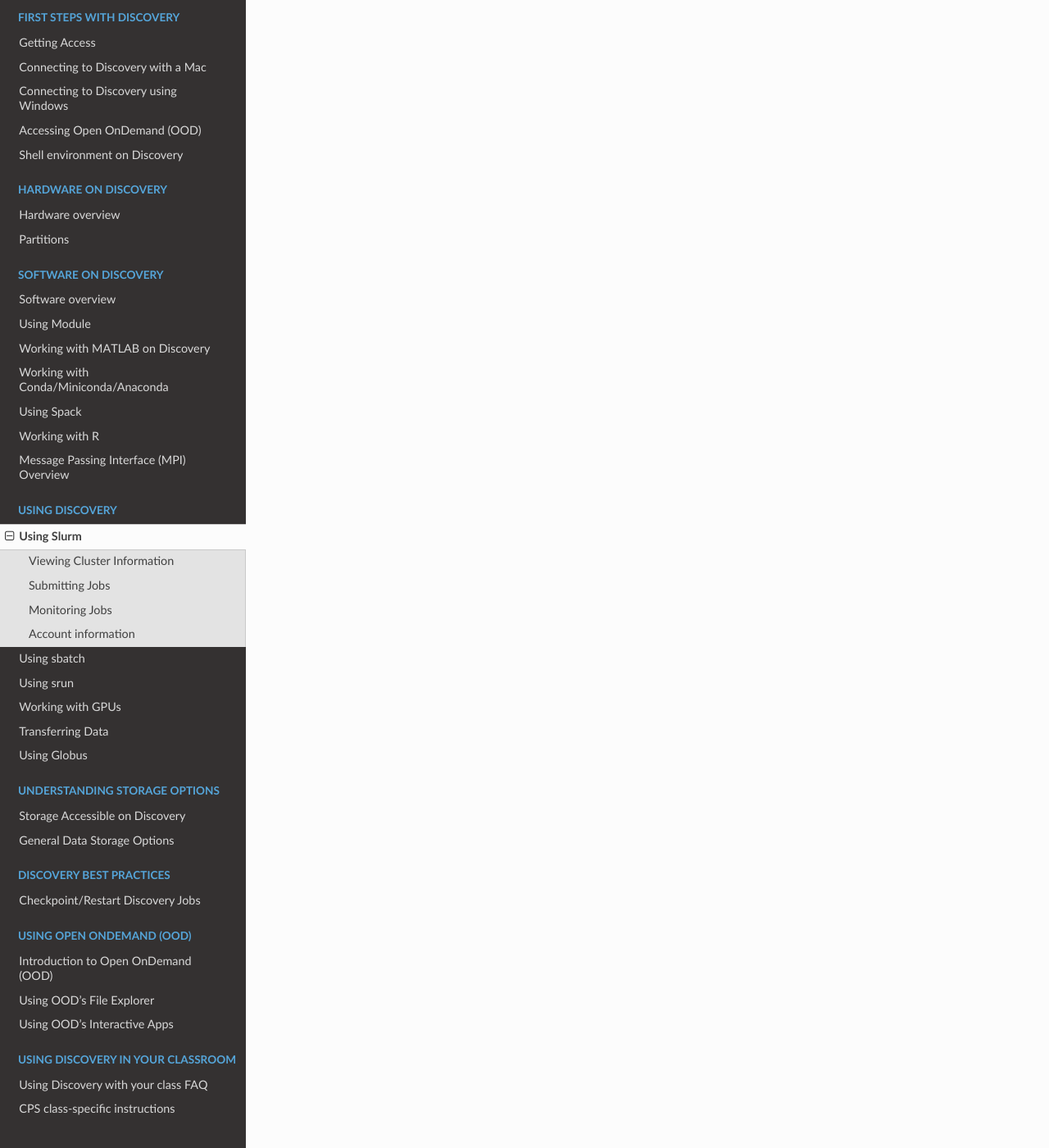
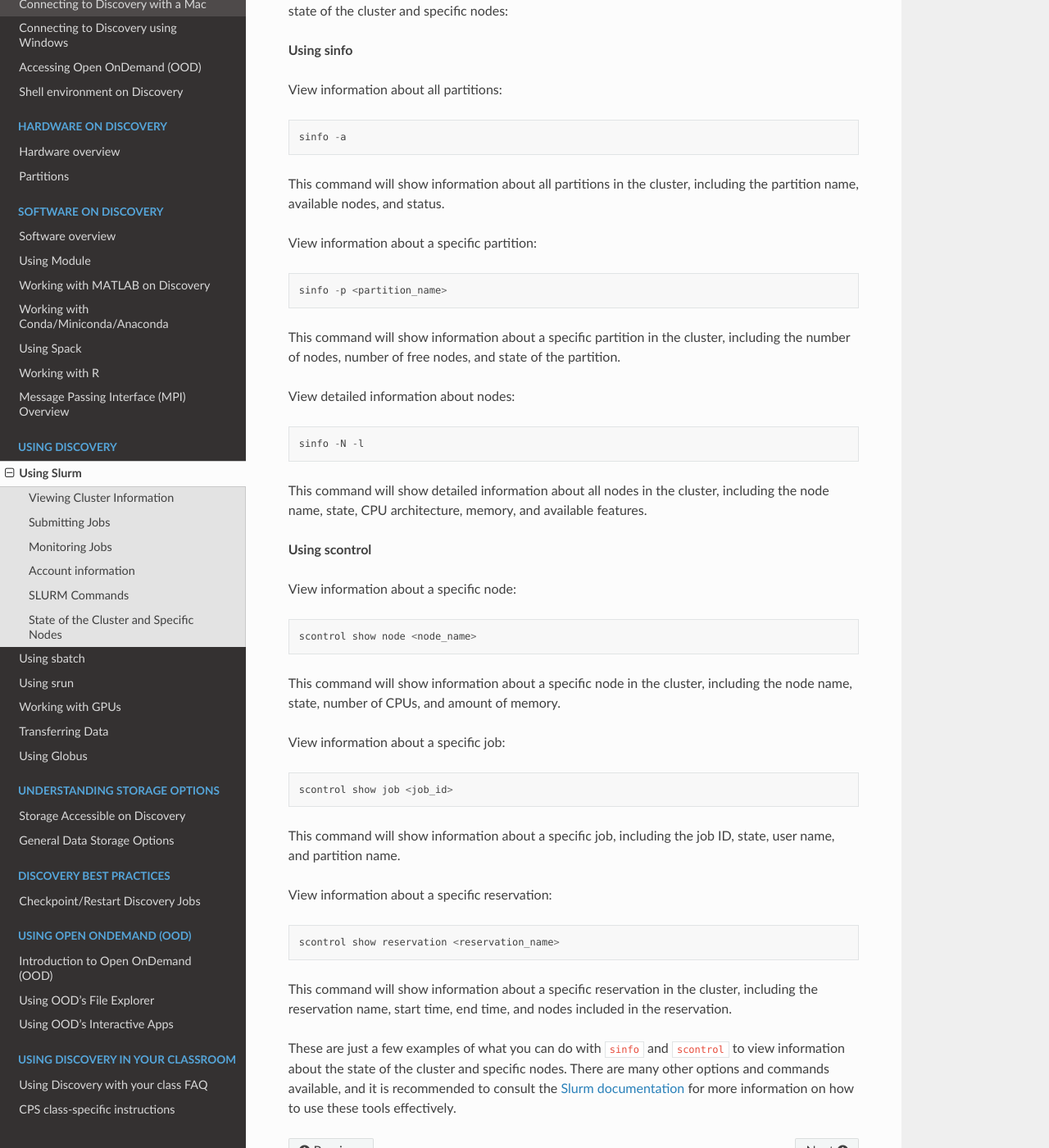
Before and after one commit to northeastern-rc/rc-public-documentation, a Sphinx documentation site: the page built from docs/source/using-discovery/usingslurm.rst, in a window 1280 px wide and 1400 px high, scrolled down 3110 px. Shown: the whole window at 82% size. Built offline with Sphinx 7.4.7 and the Read the Docs theme 2.0.0, drawn with Linux system fonts in a browser that asks for light colours; some of the changed text lies outside the part shown.

Commit message:
Added slurm commands
sinfo and scontrol to show state of the cluster and specific nodes

```diff
--- a/docs/source/using-discovery/usingslurm.rst
+++ b/docs/source/using-discovery/usingslurm.rst
@@ -98,3 +98,75 @@
 .. note::
    If you do not have more than one account associated with your username, you do not need to use the ``--account=`` flag. Most users on Discovery have only one account
    associated with their username.
+
+SLURM Commands
+==============
+**Controlling Jobs**
+
+``scontrol hold <jobid>`` Place a hold on a pending job
+
+``scontrol release <jobid>`` Release a held job
+
+``scontrol requeue <jobid>`` Requeue a completed, failed, or cancelled job
+
+**Job Reporting**
+
+``sacct <options>`` Display job accounting information
+
+``sreport <options>`` Generate reports about cluster utilization and job statistics
+
+**Advanced Features**
+
+``sprio <options>`` Show the priority of jobs and job steps
+
+``sburst <options>`` Show the state of all burst buffer pools
+
+Note: The exact options and functions for each command may vary depending on the Slurm version and configuration. It is recommended to consult the Slurm documentation for more information on the full range of available commands and their usage.
+
+State of the Cluster and Specific Nodes
+=======================================
+Here are some more examples of using ``sinfo`` and ``scontrol`` to provide information about the state of the cluster and specific nodes:
+
+**Using sinfo**
+
+View information about all partitions::
+
+   sinfo -a
+
+This command will show information about all partitions in the cluster, including the partition name, available nodes, and status.
+
+View information about a specific partition::
+
+   sinfo -p <partition_name>
+
+This command will show information about a specific partition in the cluster, including the number of nodes, number of free nodes, and state of the partition.
+
+View detailed information about nodes::
+
+   sinfo -N -l
+
+This command will show detailed information about all nodes in the cluster, including the node name, state, CPU architecture, memory, and available features.
+
+**Using scontrol**
+
+View information about a specific node::
+
+   scontrol show node <node_name>
+
+This command will show information about a specific node in the cluster, including the node name, state, number of CPUs, and amount of memory.
+
+View information about a specific job::
+
+   scontrol show job <job_id>
+
+This command will show information about a specific job, including the job ID, state, user name, and partition name.
+
+View information about a specific reservation::
+
+   scontrol show reservation <reservation_name>
+
+This command will show information about a specific reservation in the cluster, including the reservation name, start time, end time, and nodes included in the reservation.
+
+These are just a few examples of what you can do with ``sinfo`` and ``scontrol`` to view information about the state of the cluster and specific nodes. There are many other options and commands available, and it is recommended to consult the `Slurm documentation`_ for more information on how to use these tools effectively.
+
+.. _Slurm documentation: https://slurm.schedmd.com/documentation.html
```
